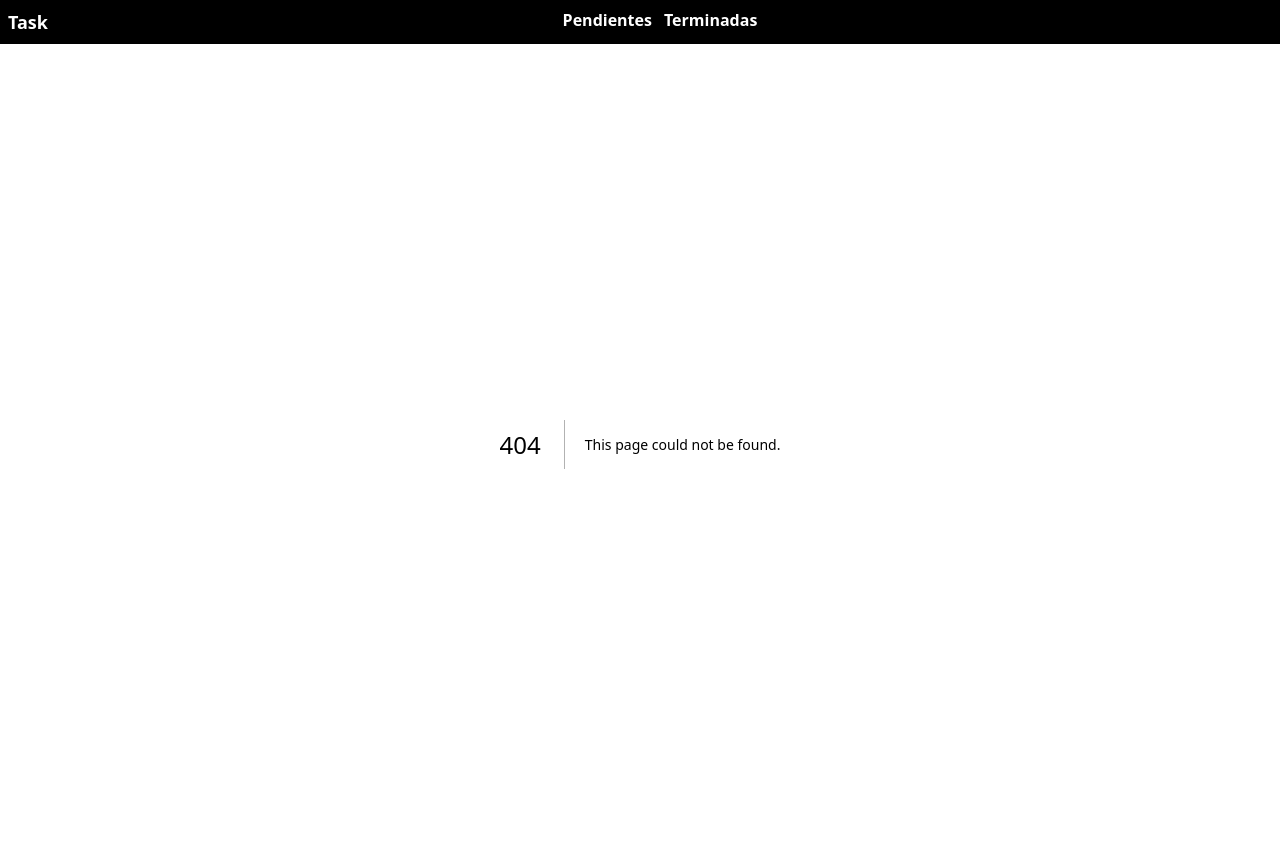
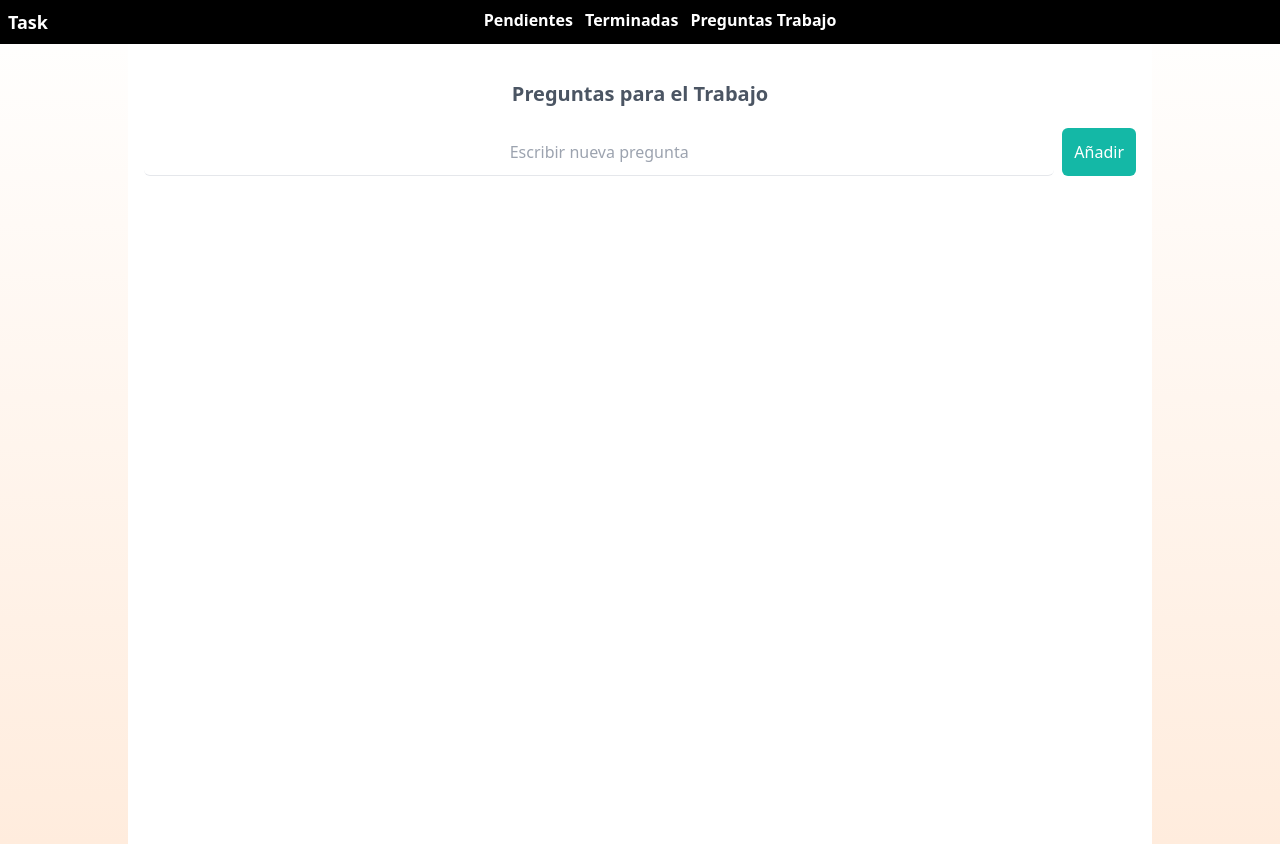
Before and after one commit to Valar789/organizador-tareas, a Next.js app: page /questions in a window 1280 px wide. Before the commit this address had no page. Built offline with nearby package versions, Linux system fonts and the light colour scheme.

Commit message:
agregado seccion preguntas

```diff
--- a/src/components/NavBar.js
+++ b/src/components/NavBar.js
@@ -8,6 +8,7 @@ export default function NavBar() {
       <div className="flex gap-3">
         <Link href="/">Pendientes</Link>
         <Link href="/done">Terminadas </Link>
+        <Link href="/questions">Preguntas Trabajo</Link>
       </div>
       <div></div>
     </div>
--- /dev/null
+++ b/src/pages/questions.js
@@ -0,0 +1,76 @@
+import React, { useEffect, useState } from "react";
+
+export default function Questions() {
+  let localQuestions = []
+  const [value, setValue] = useState("");
+  const [listQuestions, setListQuestions] = useState([]);
+
+  useEffect(() => {
+    const loadData = JSON.parse(localStorage.getItem(localQuestions));
+    const data = loadData !== "undefinded" && loadData !== null ? loadData : [];
+    setListQuestions(data);
+  }, []);
+
+  const handleCapture =(e)=>{
+setValue(e.target.value)
+
+  }
+  const handleAddQuestion = (e) => {
+    e.preventDefault();
+
+
+    if (!listQuestions.includes(value)) {
+      const listUpdate = [...listQuestions, value];
+      localStorage.setItem(localQuestions, JSON.stringify(listUpdate));
+      setListQuestions(listUpdate);
+      setValue("");
+    } else {
+      alert("Ya creaste esta pregunta");
+    }
+  };
+
+  const handleDelete =(e,element)=>{
+    e.preventDefault();
+    const newTaskList = listQuestions.filter((question) => question !== element);
+    setListQuestions(newTaskList);
+    localStorage.setItem(localQuestions, JSON.stringify(newTaskList));
+  }
+
+  return (
+    <main className={`max-w-5xl bg-white p-4 h-full min-h-screen m-auto`}>
+      <h2 className="text-xl font-bold text-gray-600 text-center my-5">
+        Preguntas para el Trabajo
+      </h2>
+      <form
+        className="flex gap-2 h-12 rounded-md mb-7"
+        onSubmit={handleAddQuestion}
+      >
+        <input
+          onChange={handleCapture}
+          rows={5}
+          required
+          value={value}
+          minLength={4}
+          maxLength={200}
+          placeholder="Escribir nueva pregunta"
+          className="h-full text-gray-700  grid place-content-center rounded-md border-b focus:outline-none focus:border-b-2 focus:border-gray-300 text-center w-full"
+        />
+
+        <button
+          className={`text-center px-3 text-white rounded-md bg-teal-500 h-full`}
+        >
+          Añadir
+        </button>
+      </form>
+
+      <div className="overflow-auto h-full px-3">
+        {listQuestions.map((element) => (
+          <div className="flex justify-between border-b mb-1" key={element}>
+            <span className="first-letter:uppercase">{element}</span>
+            <button onClick={(e)=>handleDelete(e,element)}>Eliminar</button>
+          </div>
+        ))}
+      </div>
+    </main>
+  );
+}
```
